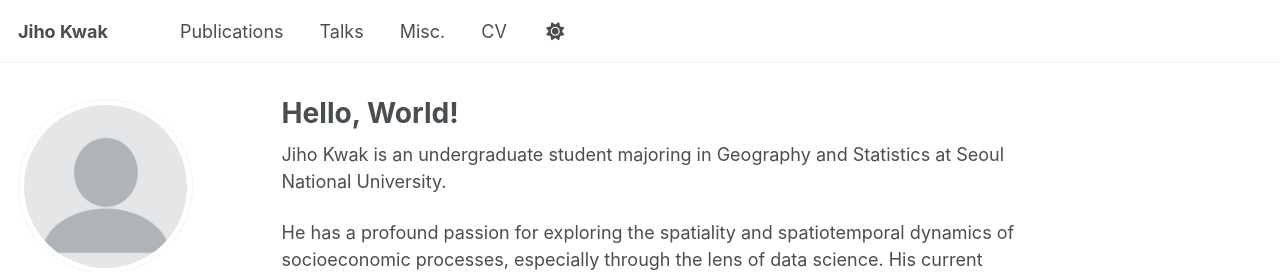
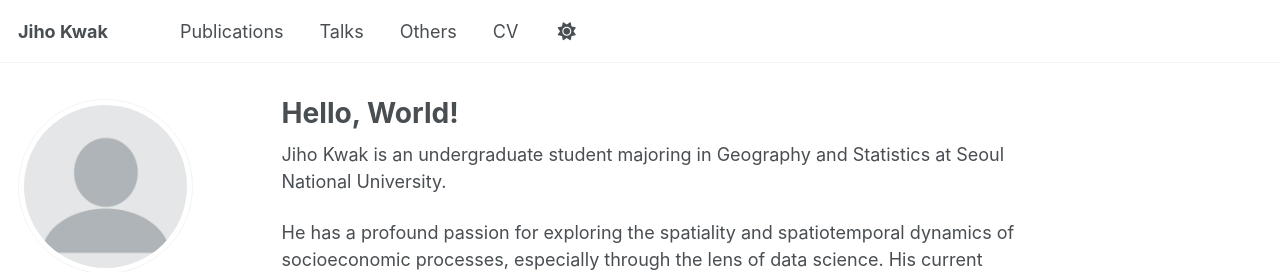
Before and after one commit to jihography/jihography.github.io, a Jekyll site: the page built from _pages/about.md, in a window 1280 px wide. Shown: the top 272 px of the page. Built offline with Jekyll 4.4.1, drawn with Linux system fonts in a browser that asks for light colours; a script that is not in the unit is left out.

Commit message:
Update navigation.yml

```diff
--- a/_data/navigation.yml
+++ b/_data/navigation.yml
@@ -14,7 +14,7 @@ main:
   - title: "Talks"
     url: /talks/
 
-  - title: "Misc."
+  - title: "Others"
     url: /year-archive/
 
   - title: "CV"
```
